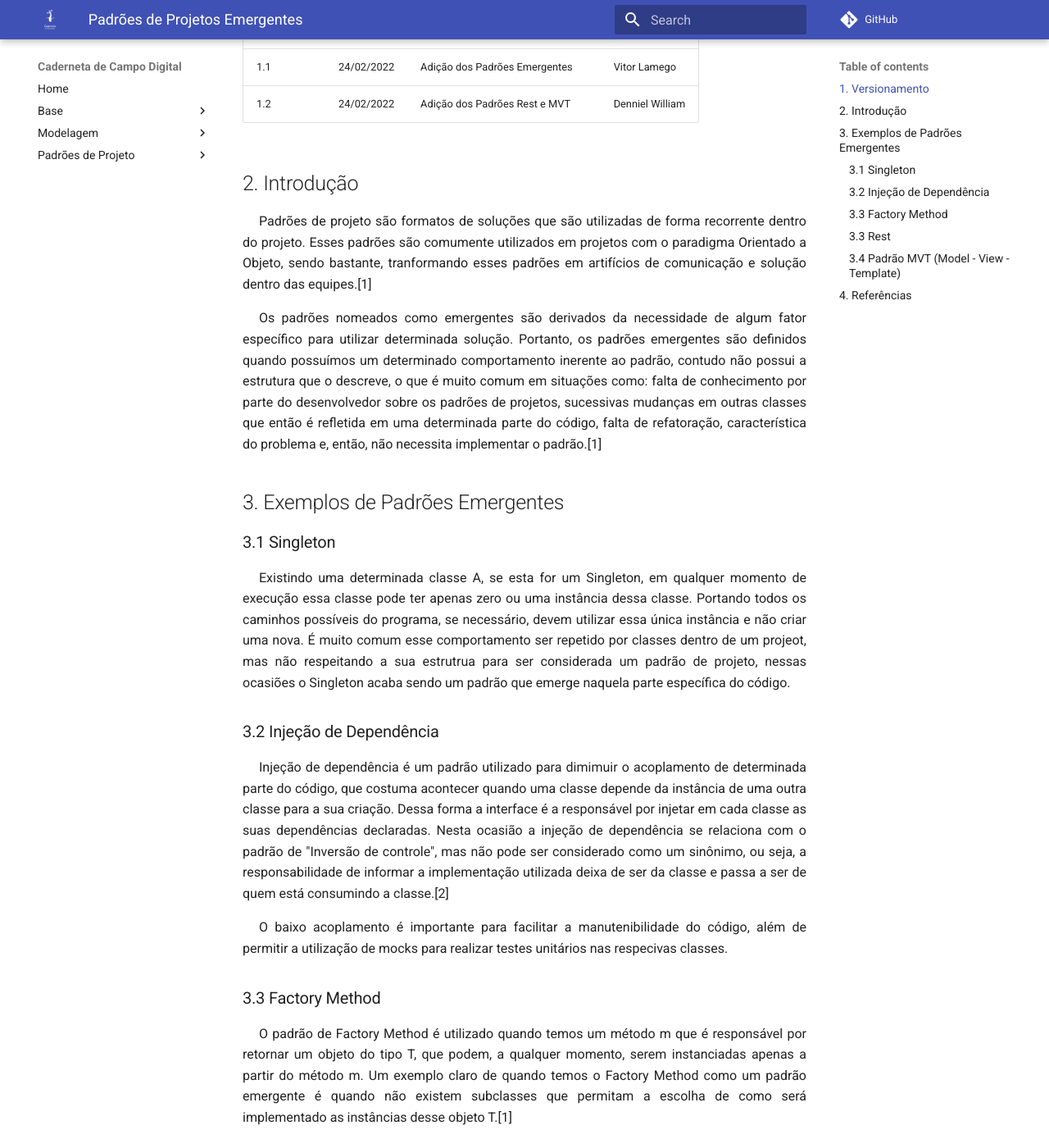
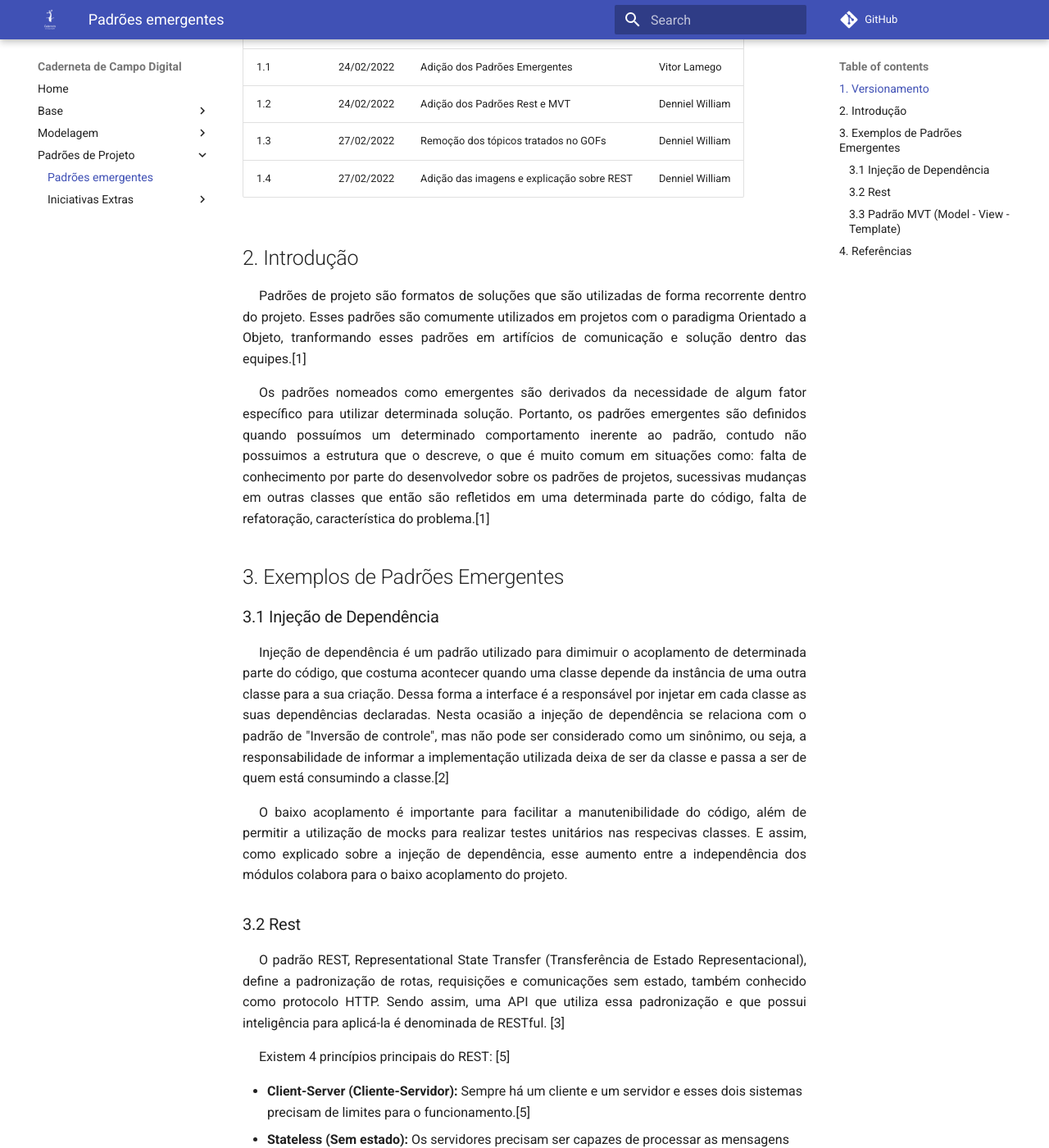
Before and after one commit to UnBArqDsw2021-2/2021.2_G4_CadernetaDeCampoDigital_docs, an MkDocs documentation site: the page built from docs/padroes_projetos/padroes_emergentes.md, in a window 1280 px wide and 1400 px high, scrolled down 263 px. Shown: the whole window at 82% size. Built offline with MkDocs 1.6.1 and Material for MkDocs 9.7.7, drawn with Linux system fonts in a browser that asks for light colours; comment, search, counter and statistics services are not loaded; some of the changed text lies outside the part shown.

Commit message:
#92 Removendo tópicos gofs, ajustando documento e adicionando imagens

```diff
--- a/docs/padroes_projetos/padroes_emergentes.md
+++ b/docs/padroes_projetos/padroes_emergentes.md
@@ -7,41 +7,50 @@
 | 1.0    | 24/02/2022 | Criação do documento e introdução                     | Vitor Lamego |
 | 1.1    | 24/02/2022 | Adição dos Padrões Emergentes                     | Vitor Lamego |
 | 1.2    | 24/02/2022 | Adição dos Padrões Rest e MVT                     | Denniel William |
+| 1.3    | 27/02/2022 | Remoção dos tópicos tratados no GOFs              | Denniel William |
+| 1.4    | 27/02/2022 | Adição das imagens e explicação sobre REST        | Denniel William |
 
 
 
 ## 2. Introdução
 
-<p align="justify" style="text-indent: 20px">Padrões de projeto são formatos de soluções que são utilizadas de forma recorrente dentro do projeto. Esses padrões são comumente utilizados em projetos com o paradigma Orientado a Objeto, sendo bastante, tranformando esses padrões em artifícios de comunicação e solução dentro das equipes.[1]</p>
+<p align="justify" style="text-indent: 20px">Padrões de projeto são formatos de soluções que são utilizadas de forma recorrente dentro do projeto. Esses padrões são comumente utilizados em projetos com o paradigma Orientado a Objeto, tranformando esses padrões em artifícios de comunicação e solução dentro das equipes.[1]</p>
 
-<p align="justify" style="text-indent: 20px">Os padrões nomeados como emergentes são derivados da necessidade de algum fator específico para utilizar determinada solução. Portanto, os padrões emergentes são definidos quando possuímos um determinado comportamento inerente ao padrão, contudo não possui a estrutura que o descreve, o que é muito comum em situações como: falta de conhecimento por parte do desenvolvedor sobre os padrões de projetos, sucessivas mudanças em outras classes que então é refletida em uma determinada parte do código, falta de refatoração, característica do problema e, então, não necessita implementar o padrão.[1]</p>
+<p align="justify" style="text-indent: 20px">Os padrões nomeados como emergentes são derivados da necessidade de algum fator específico para utilizar determinada solução. Portanto, os padrões emergentes são definidos quando possuímos um determinado comportamento inerente ao padrão, contudo não possuimos a estrutura que o descreve, o que é muito comum em situações como: falta de conhecimento por parte do desenvolvedor sobre os padrões de projetos, sucessivas mudanças em outras classes que então são refletidos em uma determinada parte do código, falta de refatoração, característica do problema.[1]</p>
 
 
 ## 3. Exemplos de Padrões Emergentes
 
-### 3.1 Singleton
-
-<p align="justify" style="text-indent: 20px">Existindo uma determinada classe A, se esta for um Singleton, em qualquer momento de execução essa classe pode ter apenas zero ou uma instância dessa classe. Portando todos os caminhos possíveis do programa, se necessário, devem utilizar essa única instância e não criar uma nova. É muito comum esse comportamento ser repetido por classes dentro de um projeot, mas não respeitando a sua estrutrua para ser considerada um padrão de projeto, nessas ocasiões o Singleton acaba sendo um padrão que emerge naquela parte específica do código.</p>
-
-### 3.2 Injeção de Dependência
+### 3.1 Injeção de Dependência
 
 <p align="justify" style="text-indent: 20px">Injeção de dependência é um padrão utilizado para dimimuir o acoplamento de determinada parte do código, que costuma acontecer quando uma classe depende da instância de uma outra classe para a sua criação. Dessa forma a interface é a responsável por injetar em cada classe as suas dependências declaradas. Nesta ocasião a injeção de dependência se relaciona com o padrão de "Inversão de controle", mas não pode ser considerado como um sinônimo, ou seja, a responsabilidade de informar a implementação utilizada deixa de ser da classe e passa a ser de quem está consumindo a classe.[2]</p>
 
-<p align="justify" style="text-indent: 20px">O baixo acoplamento é importante para facilitar a manutenibilidade do código, além de permitir a utilização de mocks para realizar testes unitários nas respecivas classes.</p>
+<p align="justify" style="text-indent: 20px">O baixo acoplamento é importante para facilitar a manutenibilidade do código, além de permitir a utilização de mocks para realizar testes unitários nas respecivas classes. E assim, como explicado sobre a injeção de dependência, esse aumento entre a independência dos módulos colabora para o baixo acoplamento do projeto.</p>
 
-### 3.3 Factory Method
+### 3.2 Rest
 
-<p align="justify" style="text-indent: 20px">O padrão de Factory Method é utilizado quando temos um método m que é responsável por retornar um objeto do tipo T, que podem, a qualquer momento, serem instanciadas apenas a partir do método m. Um exemplo claro de quando temos o Factory Method como um padrão emergente é quando não existem subclasses que permitam a escolha de como será implementado as instâncias desse objeto T.[1]</p>
+<p align="justify" style="text-indent: 20px">O padrão REST, Representational State Transfer (Transferência de Estado Representacional), define a padronização de rotas, requisições e comunicações sem estado, também conhecido como protocolo HTTP. Sendo assim, uma API que utiliza essa padronização e que possui inteligência para aplicá-la é denominada de RESTful. [3]</p>
 
-### 3.3 Rest
+<p align="justify" style="text-indent: 20px">Existem 4 princípios principais do REST: [5]</p>
 
-<p align="justify" style="text-indent: 20px">O padrão de Rest ou Restful, Representational State Transfer (Transferência de Estado Representacional), define a padronização de rotas, requisições e comunicações sem estado, também conhecico como protocolo HTTP, sendo assim o padrão rest define de utilizar desse protocolo sendo que a API que possui a inteligência de aplicar esse padrão ela tem termo atribuído como Restful.[1]</p>
+- **Client-Server (Cliente-Servidor):** Sempre há um cliente e um servidor e esses dois sistemas precisam de limites para o funcionamento.[5]
+- **Stateless (Sem estado):** Os servidores precisam ser capazes de processar as mensagens que recebem. Para fazer isso, cada solicitação que um servidor receber deve ter as informações necessárias para que o servidor funcione.[5]
+- **Uniform Interface (Interface Uniforme):** O uso de terminologia e recursos semelhantes ajuda a padronizar as APIs. De acordo com o princípio, os seguintes verbos HTTP são usados: GET, PUT, POST,DELETE. Os recursos sempre se referem a URIs (identificador uniforme de recursos). As respostas HTTP sempre vêm com um status e um corpo.[5]
+- **Cacheable (Armazenável com cache):** Os clientes precisam ser capazes de armazenar em cache as representações. Devido à ausência de estado (toda representação sendo autodescritiva), isso é possível em uma API RESTful.[5]
 
-### 3.4 Padrão MVT (Model - View - Template)
+<img src="../../../assets/padroes_projeto/rest.png" width="800"/>
+<h6 align = "center">Figura 1: API REST Model</h6>
+<h6 align = "center">Fonte: https://www.astera.com/pt/tipo/blog/definição-de-api/</h6>
 
-<p align="justify" style="text-indent: 20px">Um dos padrões também que serão seguidos, será o MVT, em que por ter sido de opção da equipe a utilização do framework Django, o padrão a ser utilizado será o MVT.[1]</p>
-<p align="justify" style="text-indent: 20px">O padrão MVT se baseia na distribuição de Model, View e Template: A model atua como a interface de dados, ela é a estrutura lógica por trás do aplicativo e é representado pelo banco de dados do projeto; A view é usado para executar as regras de negócios, interação com o modelo para transporte de dados e renderização do template; O template é a camada de aprensetação de trata da parte de interface do usuário.</p>
 
+### 3.3 Padrão MVT (Model - View - Template)
+
+<p align="justify" style="text-indent: 20px">Um dos padrões também que serão seguidos, será o MVT, em decorrência da utilização do framework Django, definido pela equipe para o back-end.</p>
+<p align="justify" style="text-indent: 20px">O padrão MVT se baseia na distribuição de Model, View e Template: A model atua como a interface de dados, ela é a estrutura lógica por trás do aplicativo e é representado pelo banco de dados do projeto; A view é usada para executar as regras de negócios, interação com o modelo para transporte de dados e renderização do template; O template é a camada de apresentação, e é responsável pela parte da interface do usuário.[4]</p>
+
+<img src="../../../assets/padroes_projeto/mvt.png" width="800"/>
+<h6 align = "center">Figura 2: Padrão MVT</h6>
+<h6 align = "center">Fonte: https://www.treinaweb.com.br/blog/entendendo-o-mtv-do-django</h6>
 
 ## 4. Referências
 
@@ -53,4 +62,4 @@
 
 > [4] **Django MVT**. Django MVT. Disponível em: <a href="https://www.javatpoint.com/django-mvt" >Django MVT</a>. Acesso em: 25 de fev. de 2022.
 
-> [5] **Entendendo o MTV do Django**. Entendendo o MTV do Django. Disponível em: <a href="https://www.treinaweb.com.br/blog/entendendo-o-mtv-do-django" >Entendendo o MVT do Django</a>. Acesso em: 25 de fev. de 2022.
+> [5] **What Is the Difference Between REST and RESTful APIs?**. What Is the Difference Between REST and RESTful APIs?. Disponível em: <a href="https://blog.devmountain.com/what-is-the-difference-between-rest-and-restful-apis" >Django MVT</a>. Acesso em: 27 de fev. de 2022.
--- a/mkdocs.yml
+++ b/mkdocs.yml
@@ -88,6 +88,7 @@ nav:
           - Planning: sprints/planning_2.md
     - Apresentações: apresentacoes/pc2.md
   - Padrões de Projeto:
+    - Padrões emergentes: padroes_projetos/padroes_emergentes.md
     - Iniciativas Extras:
       - Sprints:
         - Sprint 2:
```
Also changed, not shown: docs/assets/padroes_projeto/mvt.png (added), docs/assets/padroes_projeto/rest.png (added).
